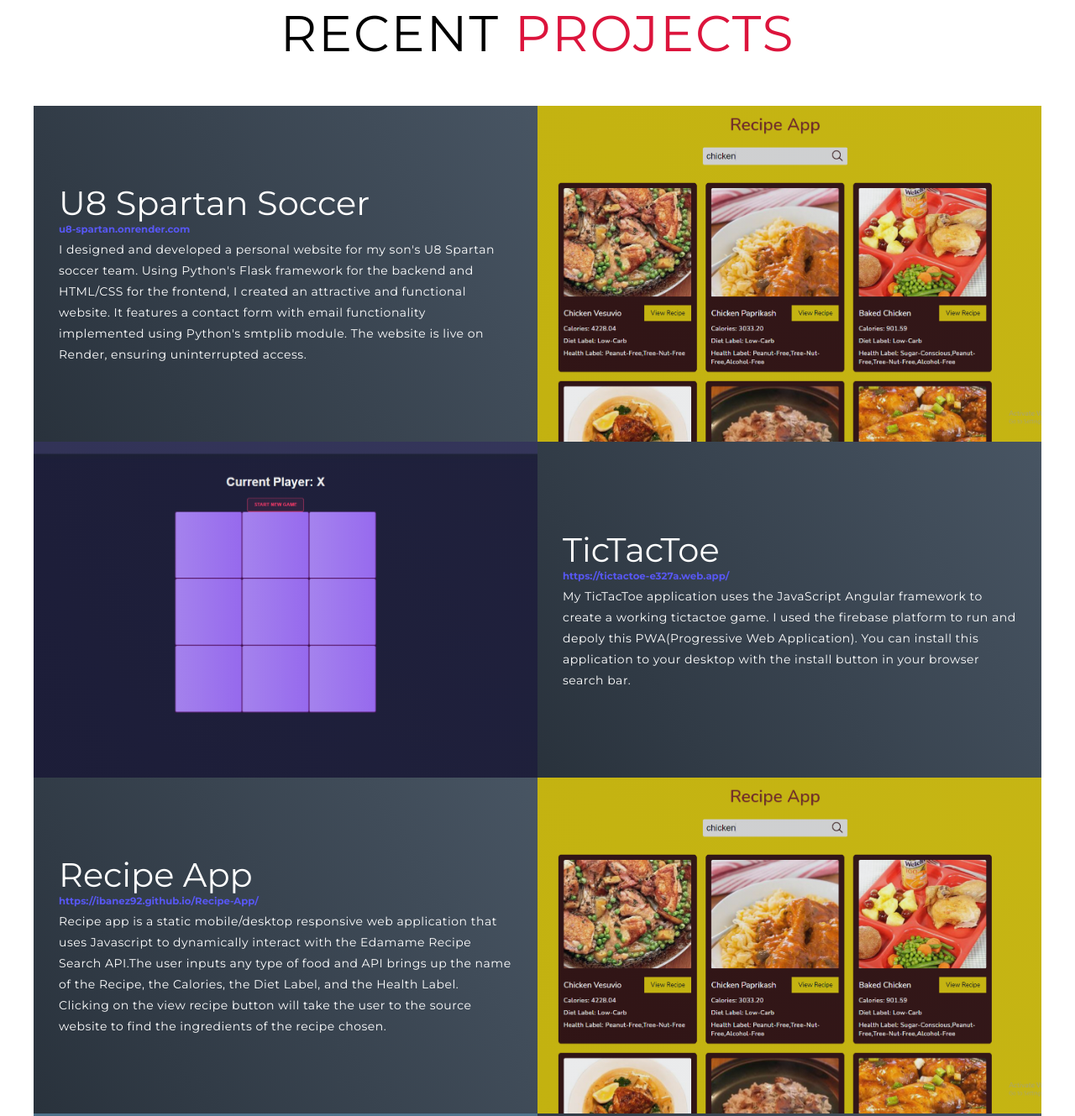
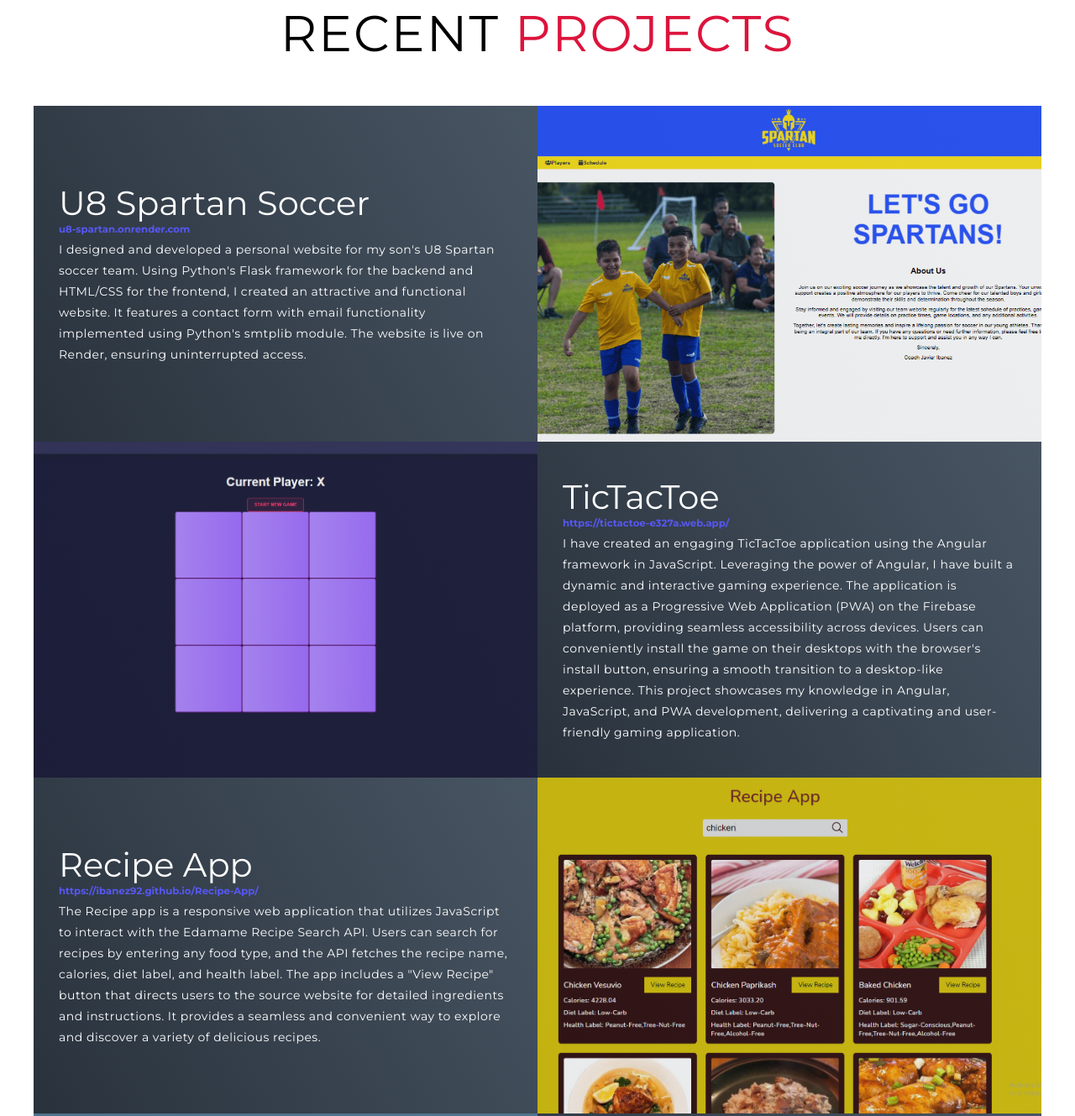
Before and after one commit to Ibanez92/Responsive_Portfolio, a website: page index.html in a window 1280 px wide. Shown: the part 897-2226 px from the top of the page at 84% size. Drawn offline with Linux system fonts and the light colour scheme.

Commit message:
changed the description to my projects to read better

```diff
--- a/index.html
+++ b/index.html
@@ -132,7 +132,7 @@
                 <p>I designed and developed a personal website for my son's U8 Spartan soccer team. Using Python's Flask framework for the backend and HTML/CSS for the frontend, I created an attractive and functional website. It features a contact form with email functionality implemented using Python's smtplib module. The website is live on Render, ensuring uninterrupted access.</p>
             </div>
             <div class="project-img">
-                <img src="assets\images\recipeapp.png" alt="tic tac toe image">
+                <img src="assets\images\soccerteam_homepage.png" alt="soccerteam_homepage image">
             </div>
         </div>
 
@@ -142,8 +142,7 @@
                 <h3>
                     <a href="https://tictactoe-e327a.web.app/">https://tictactoe-e327a.web.app/</a>
                 </h3>
-                <p>My TicTacToe application uses the JavaScript Angular framework to create a working tictactoe game. I used the firebase platform to run and depoly this PWA(Progressive Web Application). You can install this application to your desktop with the install button in your browser search bar.
-                </p>
+                <p>I have created an engaging TicTacToe application using the Angular framework in JavaScript. Leveraging the power of Angular, I have built a dynamic and interactive gaming experience. The application is deployed as a Progressive Web Application (PWA) on the Firebase platform, providing seamless accessibility across devices. Users can conveniently install the game on their desktops with the browser's install button, ensuring a smooth transition to a desktop-like experience. This project showcases my knowledge in Angular, JavaScript, and PWA development, delivering a captivating and user-friendly gaming application.</p>
             </div>
             <div class="project-img">
                 <img src="./assets/images/Screenshot (88).png" alt="tic tac toe image">
@@ -156,7 +155,8 @@
                 <h3>
                     <a href="https://ibanez92.github.io/Recipe-App/">https://ibanez92.github.io/Recipe-App/</a>
                 </h3>
-                <p>Recipe app is a static mobile/desktop responsive web application that uses Javascript to dynamically interact with the Edamame Recipe Search API.The user inputs any type of food and API brings up the name of the Recipe, the Calories, the Diet Label, and the Health Label. Clicking on the view recipe button will take the user to the source website to find the ingredients of the recipe chosen.</p>
+                <p>
+                    The Recipe app is a responsive web application that utilizes JavaScript to interact with the Edamame Recipe Search API. Users can search for recipes by entering any food type, and the API fetches the recipe name, calories, diet label, and health label. The app includes a "View Recipe" button that directs users to the source website for detailed ingredients and instructions. It provides a seamless and convenient way to explore and discover a variety of delicious recipes.</p>
             </div>
             <div class="project-img">
                 <img src="assets\images\recipeapp.png" alt="tic tac toe image">
@@ -169,8 +169,7 @@
                 <h3>
                     <a href="https://ibanez92.github.io/Movie-App/">https://ibanez92.github.io/Movie-App/</a>
                 </h3>
-                <p>Movie App is a static desktop application that uses vanilla Javascript/ES6 and TMDB (The Movie Database) API. When the user inputs the movie title into the search bar, the user's input title will show movie images and movie trailers from youtube when the movie image is clicked. Then in order from top to bottom, it shows a row of the upcoming movies, the popular movies, and the top-rated movies. All 4 are called from the TMDB (The Movie Database) API database.
-                </p>
+                <p>The Movie App showcases a modern and intuitive user interface, allowing movie enthusiasts to effortlessly navigate and discover their favorite films. Built with the latest web technologies, including vanilla JavaScript/ES6 and the TMDB API, it harnesses the power of these tools to provide a dynamic and engaging movie exploration experience. Whether users are searching for specific movies or browsing through curated collections, The Movie App ensures a seamless and captivating journey through the world of cinema.</p>
             </div>
             <div class="project-img">
                 <img src="./assets/images/movieappdemo.png" alt="img">
```
Also changed, not shown: assets/images/soccerteam_homepage.png (added).
